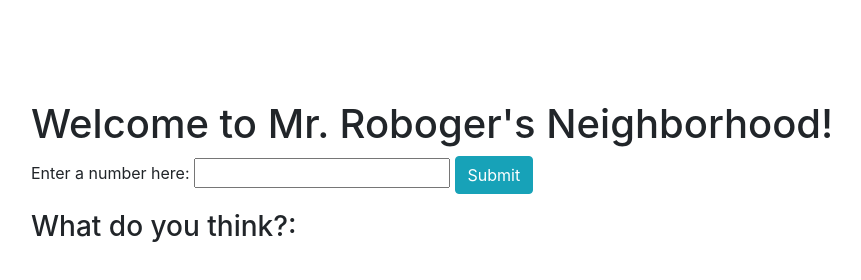
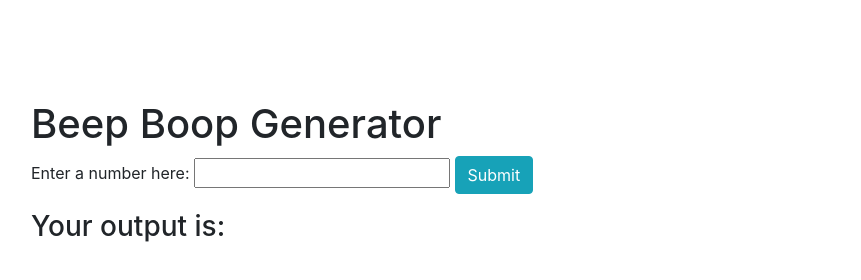
Before and after one commit to Marcinszopik/BeepBoop, a plain HTML site: page index.html in a window 1280 px wide. Shown: the whole page, without its empty margins (54-915 px from the left). Drawn offline with Linux system fonts and the light colour scheme.

Commit message:
Update Index

```diff
--- a/index.html
+++ b/index.html
@@ -10,7 +10,7 @@
   </head>
   <body>
     <div class="container">
-      <h1>Welcome to Mr. Roboger's Neighborhood!</h1>
+      <h1>Beep Boop Generator</h1>
       <form id="inputForm">
         <div class="form-group">
           <label for="userInput">Enter a number here:</label>
@@ -18,7 +18,7 @@
           <button type="submit" class="btn btn-info">Submit</button>
         </div>
       </form>
-      <h3>What do you think?:</h3>
+      <h3>Your output is:</h3>
       <ul id="output">
       </ul>
     </div>
```
